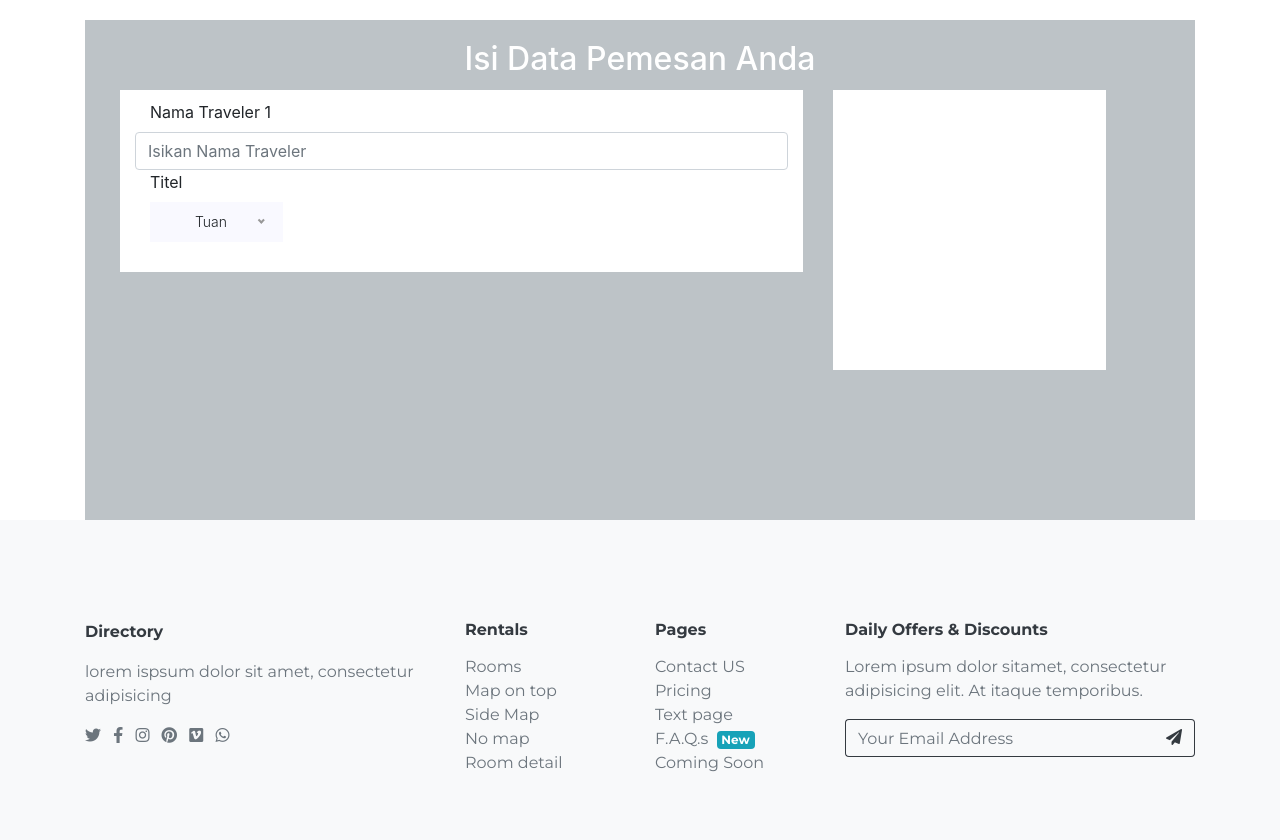
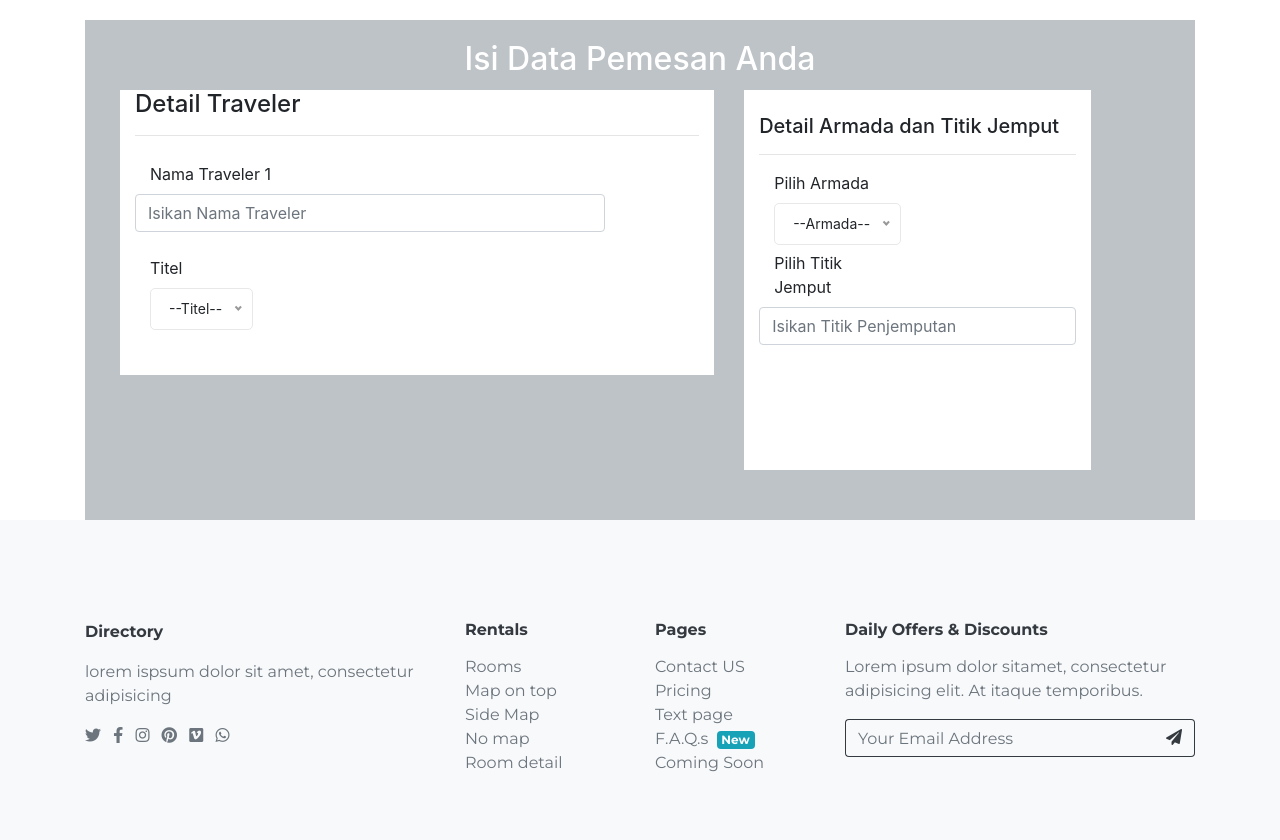
Before and after one commit to q-in-q/kuy-travel, a PHP site: page /pesan2.php in a window 1280 px wide. Shown: the part 76-916 px from the top of the page. Run offline with PHP 8.4, Linux system fonts and the light colour scheme.

Commit message:
,nbhvgfd

```diff
--- a/pesan2.php
+++ b/pesan2.php
@@ -9,32 +9,33 @@
 		<div class="traveler">
 				<h2 style="color:#fff;">Isi Data Pemesan Anda</h2>
 		</div>
-		<div class="row" style="padding-top:20px; padding-left:20px; padding-right:20px; height:300px;">
-			<div class="col-md-8">
+		<div class="row" style="padding-top:20px; padding-left:20px; padding-right:20px; height:400px;">
+			<div class="col-md-7">
 
-				<div class="col-md-12" style="background:#ffffff; height:65%;">
-
+				<div class="col-md-12" style="background:#ffffff; height:75%;">
+						<h4>Detail Traveler</h4><hr>
 						<div class="form-group">
 										<div class="col-md-6" style="text-align:-webkit-left; padding-top:10px;">
 											<label for="form-select">Nama Traveler 1</label>
 										</div>
 
-										<input   type="text"class="form-control" placeholder="Isikan Nama Traveler" onfocus="this.placeholder = ''"
+										<input   type="text"class="form-control col-md-10" placeholder="Isikan Nama Traveler" onfocus="this.placeholder = ''"
 										onblur="this.placeholder = 'Isikan Nama Traveler'">
-
+										<br>
 										<div class="col-md-6" style="text-align:-webkit-left">
 										<label for="form-select" >Titel</label>
 										</div>
 
-										<div class="form-select col-md-3">
+										<div class="form-select col-md-4">
 											<select>
 
+											<option value="1">--Titel--</option>
 											<option value="1">Tuan</option>
 											<option value="1">Nyonya</option>
 											<option value="1">Nona</option>
 
 										</select>
-									</div>
+										</div>
 						</div>
 
 				</div>
@@ -43,9 +44,38 @@
 
 			</div>
 
-			<div class="col-md-4" >
+			<div class="col-md-5" >
 
 				<div class="col-md-10" style="background:#ffffff; height:100%; ">
+					<br>
+				<h5>Detail Armada dan Titik Jemput</h5><hr>
+						<div class="form-group">
+
+										<div class="col-md-6" style="text-align:-webkit-left">
+											<label for="form-select" >Pilih Armada</label>
+											</div>
+
+											<div class="form-select col-md-4">
+												<select>
+
+												<option value="1">--Armada--</option>
+												<option value="1">Elf</option>
+												<option value="1">Hiace</option>
+												<option value="1">Bus</option>
+
+											</select>
+										</div><br><br>
+
+
+										<div class="col-md-6" style="text-align:-webkit-left">
+											<label for="form-select" >Pilih Titik Jemput</label>
+										</div>
+
+										<input   type="text"class="form-control col-md-12" placeholder="Isikan Titik Penjemputan" onfocus="this.placeholder = ''"
+										onblur="this.placeholder = 'Isikan Titik Penjemputan'">
+
+
+						</div>
 
 
 				</div>
@@ -78,7 +108,7 @@
 
 
 
-	<link rel="stylesheet" href="css/stylepesan.css">
+
 	<link rel="stylesheet" href="css/nice-select.css">
 
 
```
